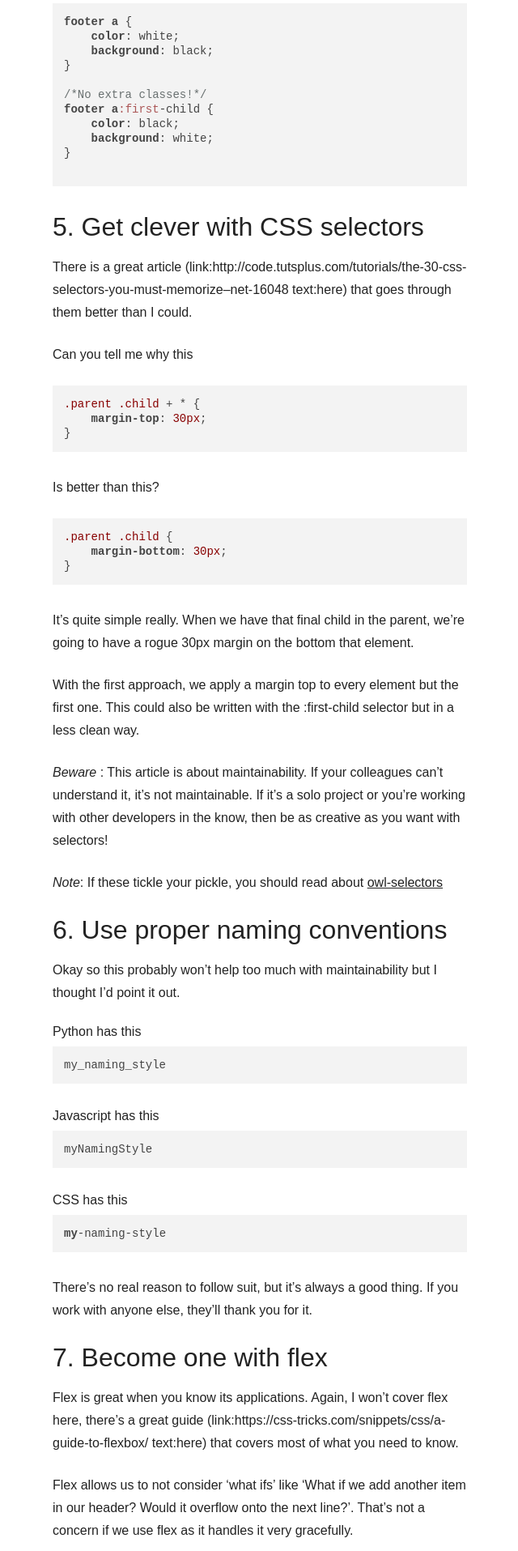
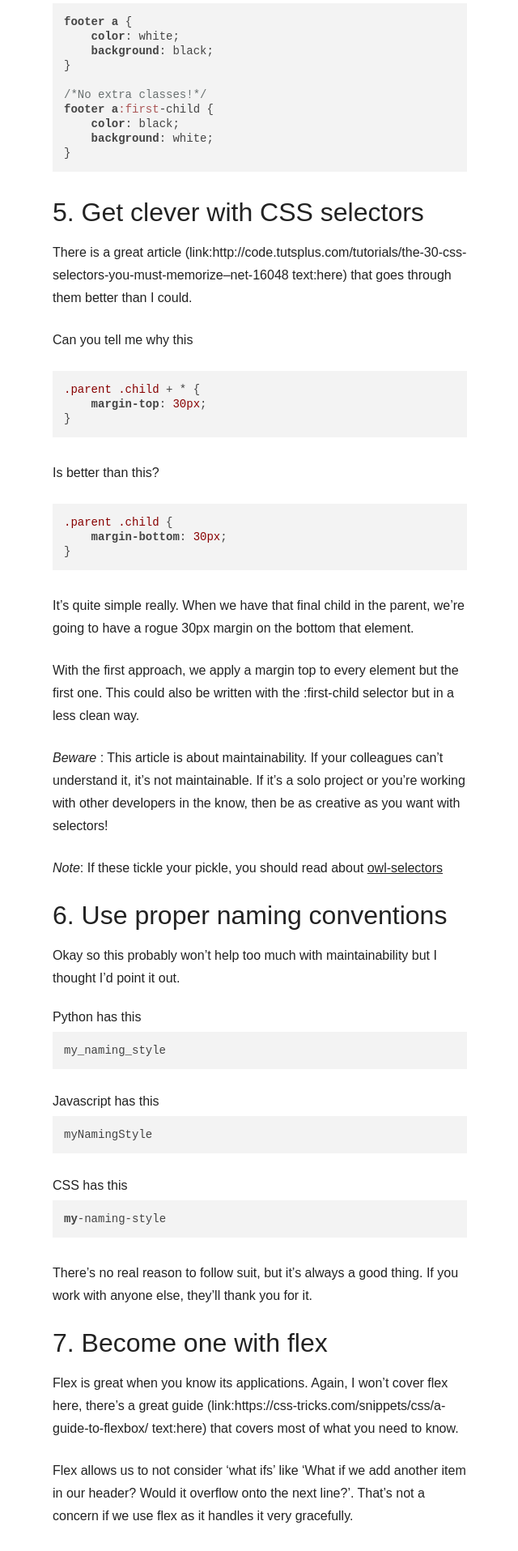
Before and after one commit to joereynolds/joereynolds.github.io, a Jekyll site: the page built from _posts/2018-06-12-maintainble-css.md, in a window 1280 px wide. Shown: the part 2296-4211 px from the top of the page at 81% size, without its empty margins (319-959 px from the left). Built offline with Jekyll 4.4.1, drawn with Linux system fonts in a browser that asks for light colours; nearby versions of some CDN libraries; some web fonts are replaced.

Commit message:
Fix spacing on Maintainable CSS article

````diff
--- a/_posts/2018-06-12-maintainble-css.md
+++ b/_posts/2018-06-12-maintainble-css.md
@@ -94,7 +94,6 @@
     color: black;
     background: white;
 }
-
 ```
 
 # 5. Get clever with CSS selectors
@@ -233,14 +232,14 @@
 The worst one I see all the time is something like this
 
 ```
-    section {
-        ul {
-            li {
-                a {
-                }
+section {
+    ul {
+        li {
+            a {
             }
         }
     }
+}
 ```
 
 Which compiles down to a horribly specific
````
